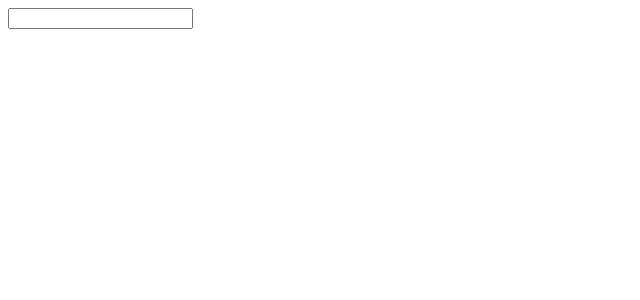
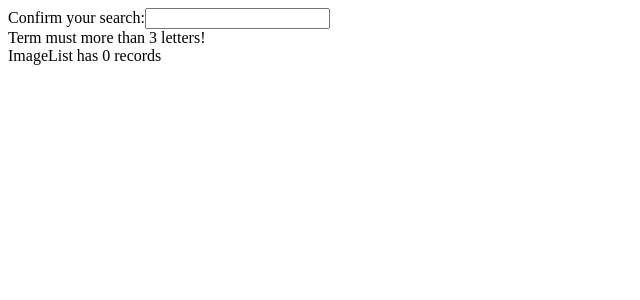
Before and after one commit to zdTang/stephen_react_Mike_learn, a React (Create React App) app in the folder learn_jsx/: page / in a window 1280 px wide. Shown: the top 300 px of the page, without its empty margins (0-640 px from the left). Built offline with nearby package versions, Linux system fonts and the light colour scheme.

Commit message:
c5-76 Communicating the List of Images Down

```diff
--- a/learn_jsx/src/App.js
+++ b/learn_jsx/src/App.js
@@ -1,15 +1,19 @@
-
-
-import SearchBar from './components/SearchBar'
+import SearchBar from './components/SearchBar';
+import SearchImages from './api';
+import ImageList from './components/ImageList';
+import { useState } from 'react';
 function App() {
-
-  const handleSubmit =(term)=>{
+  const [images,setImages] = useState([]);
+  const handleSubmit = async (term)=>{
     console.log('Do a search with',term);
-
+    const result = await SearchImages(term);
+    console.log(result.data.results);
+    setImages(result.data.results);
   }
   return (
     <div>
       <SearchBar onSubmit={handleSubmit}/>
+      <ImageList ImageList={images}/>
     </div>
   );
 }
--- /dev/null
+++ b/learn_jsx/src/api.js
@@ -0,0 +1,14 @@
+import axios from 'axios';
+
+const searchImages = async ()=>{const response=await axios.get('https://api.unsplash.com/search/photos',
+    {
+        headers:{Authorization:'Client-ID 19I2fHRRBKZmDnZNN4Uee-lPSaYEPakmTxhWWJv7b20'},
+        params:{
+            query:'cars'
+    }
+});
+    console.log(response);
+    return response;
+}
+
+export default searchImages;
--- /dev/null
+++ b/learn_jsx/src/components/ImageList.js
@@ -0,0 +1,11 @@
+
+
+const ImageList = ({ImageList}) => {
+  return (
+    <div>ImageList has {ImageList.length} records</div>
+  )
+}
+
+
+
+export default ImageList
--- a/learn_jsx/src/components/SearchBar.js
+++ b/learn_jsx/src/components/SearchBar.js
@@ -14,7 +14,11 @@ const Searchbar = ({onSubmit}) => {
     return (
     <div>
         <form onSubmit={handleFormSubmit}>
+        <label>Confirm your search:</label>
         <input value={term} onChange={handleChange}/>
+        <div>
+            {term.length<3&&'Term must more than 3 letters!'}
+        </div>
         </form>
     </div>
   )
```
